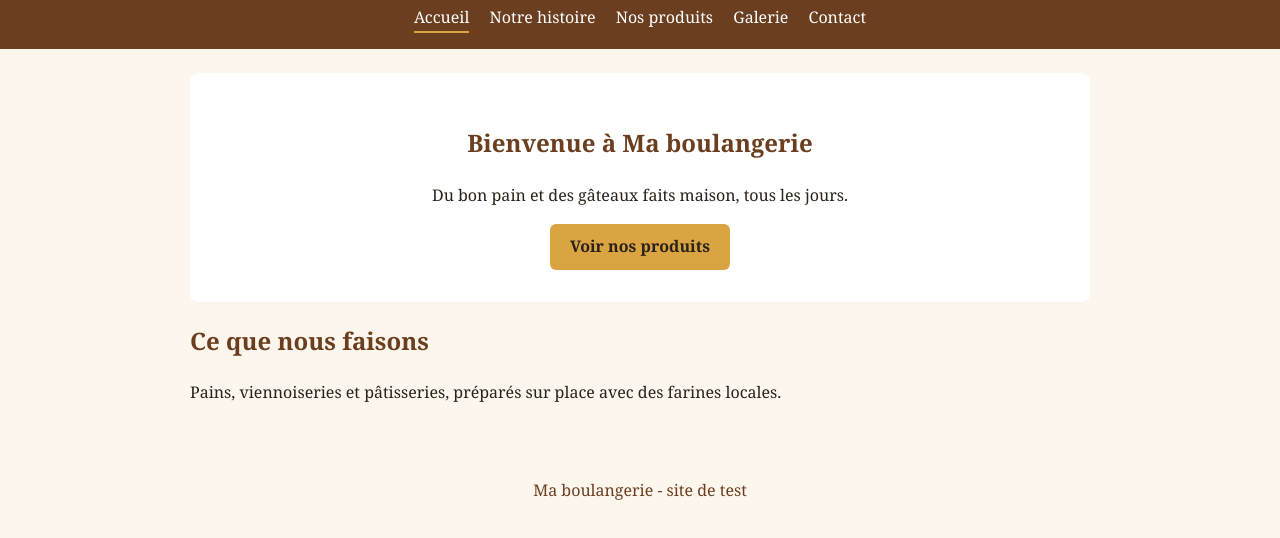
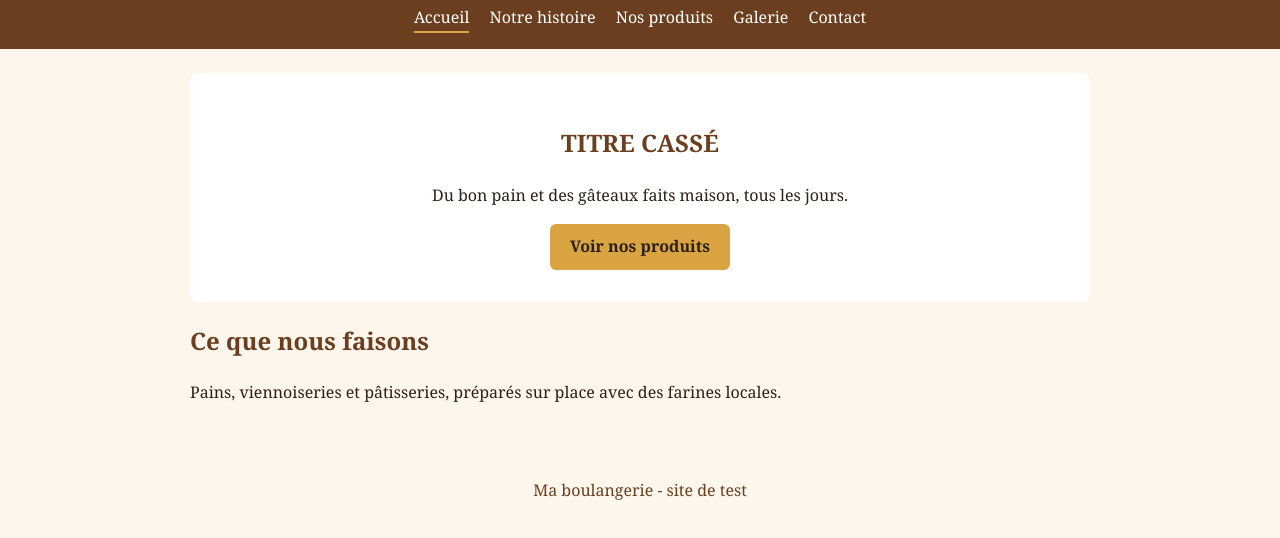
Before and after one commit to violaineclair-cyber/ma-boulangerie, a plain HTML site: page index.html in a window 1280 px wide. Shown: the part 60-598 px from the top of the page. Drawn offline with Linux system fonts and the light colour scheme.

Commit message:
erreur volontaire l28

```diff
--- a/index.html
+++ b/index.html
@@ -25,7 +25,7 @@
   <!-- Contenu propre à cette page -->
   <main>
     <section class="banniere">
-      <h1>Bienvenue à Ma boulangerie</h1>
+      <h1>TITRE CASSÉ</h1>
       <p>Du bon pain et des gâteaux faits maison, tous les jours.</p>
       <a class="bouton" href="produits.html">Voir nos produits</a>
     </section>
```
